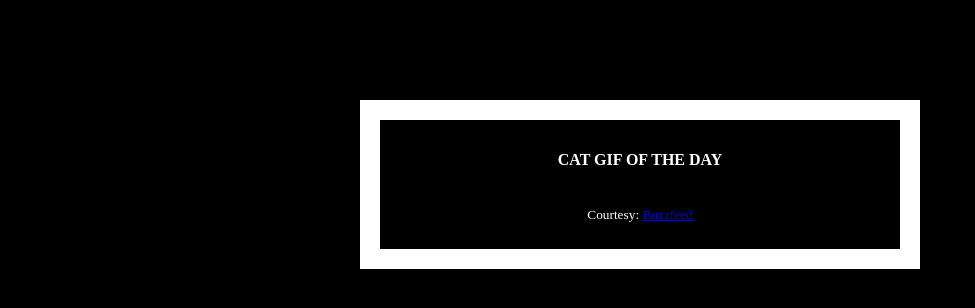
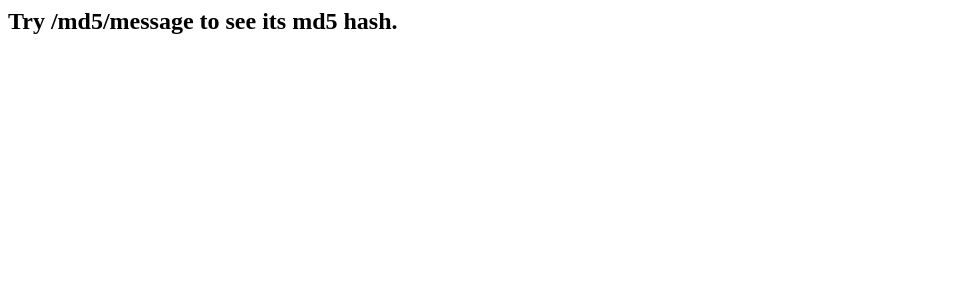
Before and after one commit to colin-gibbons/FlaskAPI, a Flask app: page / in a window 1280 px wide. Shown: the top 308 px of the page, without its empty margins (0-975 px from the left). Run offline with Flask 2, Linux system fonts and the light colour scheme.

Commit message:
simplified index.html

```diff
--- a/templates/index.html
+++ b/templates/index.html
@@ -1,27 +1,5 @@
 <html>
-  <head>
-    <style type="text/css">
-      body {
-        background: black;
-        color: white;
-      }
-      div.container {
-        max-width: 500px;
-        margin: 100px auto;
-        border: 20px solid white;
-        padding: 10px;
-        text-align: center;
-      }
-      h4 {
-        text-transform: uppercase;
-      }
-    </style>
-  </head>
   <body>
-    <div class="container">
-      <h4>Cat Gif of the day</h4>
-      <img src="{{url}}" />
-      <p><small>Courtesy: <a href="http://www.buzzfeed.com/copyranter/the-best-cat-gif-post-in-the-history-of-cat-gifs">Buzzfeed</a></small></p>
-    </div>
+    <h2>{{output}}</h2>
   </body>
 </html>
```
